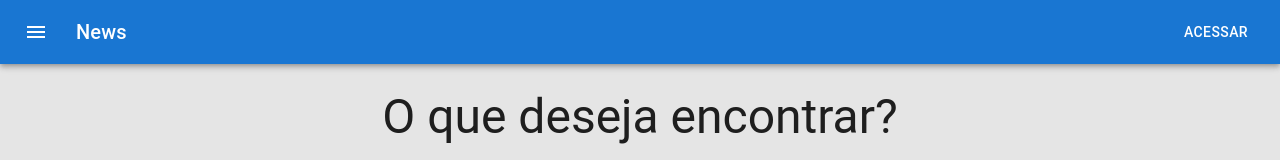
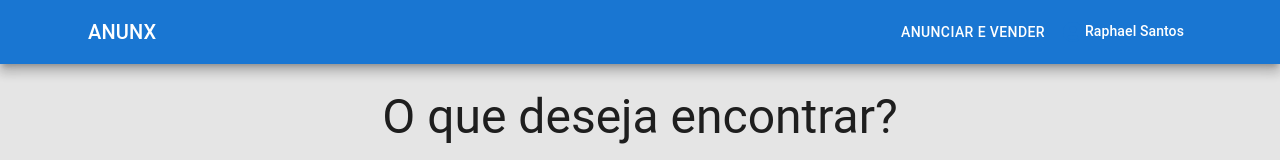
Before and after one commit to RaphaelSantosSilva/myapp2, a Next.js app: page / in a window 1280 px wide. Shown: the top 160 px of the page. Built offline with nearby package versions, Linux system fonts and the light colour scheme.

Commit message:
add menuItem

```diff
--- a/src/app/page.js
+++ b/src/app/page.js
@@ -23,7 +23,7 @@ const Home = () => {
           </Paper>
         </Container>
 
-        <Container maxWidth='md' className={style.destaque}>
+        <Container maxWidth='lg' className={style.destaque}>
           <Typography component='h1' variant="h3" align="center">
             Destaques
           </Typography>
--- a/src/components/Header.js
+++ b/src/components/Header.js
@@ -1,31 +1,60 @@
+"use client"
 import * as React from 'react'
 import AppBar from '@mui/material/AppBar'
 import Box from '@mui/material/Box'
 import Toolbar from '@mui/material/Toolbar'
 import Typography from '@mui/material/Typography'
 import Button from '@mui/material/Button'
-import IconButton from '@mui/material/IconButton'
-import MenuIcon from '@mui/icons-material/Menu'
+import { Avatar, Container, IconButton, Menu, MenuItem } from '@mui/material'
+import style from './Header.module.css'
+import Link from 'next/link'
+import { AccountCircle } from '@mui/icons-material'
+import { useState } from 'react'
 
 const Header = () => {
+  const [anchorUserMenu, setAnchorUserMenu] = useState(false)
+
+  const openUserMenu = Boolean(anchorUserMenu)
+
   return (
     <Box sx={{ flexGrow: 1 }}>
-      <AppBar position="static">
-        <Toolbar>
-          <IconButton
-            size="large"
-            edge="start"
-            color="inherit"
-            aria-label="menu"
-            sx={{ mr: 2 }}
-          >
-            <MenuIcon />
-          </IconButton>
-          <Typography variant="h6" component="div" sx={{ flexGrow: 1 }}>
-            News
-          </Typography>
-          <Button color="inherit">Acessar</Button>
-        </Toolbar>
+      <AppBar position="static" elevation={8} className={style.header}>
+        <Container maxWidth='lg'>
+          <Toolbar>
+            <Typography className={style.logo} variant="h6" component="div" sx={{ flexGrow: 1 }}>
+              ANUNX
+            </Typography>
+            <Link className={style.link} href='/publish'>
+              <Button className={style.button} color="inherit">Anunciar e Vender</Button>
+            </Link>
+            <IconButton color='primary' onClick={(e) => setAnchorUserMenu(e.currentTarget)}>
+              {
+                true === false
+                  ? <Avatar src='' />
+                  : <AccountCircle />
+              }
+              <Typography className={style.user} variant='subtitle2' color='white'>
+                Raphael Santos
+              </Typography>
+            </IconButton>
+            <Menu
+              open={openUserMenu}
+              onClose={() => setAnchorUserMenu(null)}
+              anchorEl={anchorUserMenu}
+              >
+                <Link className={style.menuItem} href='/'>
+                  <MenuItem>Página inicial</MenuItem>
+                </Link>
+                <Link className={style.menuItem} href='/user'>
+                  <MenuItem>Meus anúncios</MenuItem>
+                </Link>
+                <Link className={style.menuItem} href='/publish'>
+                  <MenuItem>Publicar novo anúncio</MenuItem>
+                </Link>
+                <MenuItem>Sair</MenuItem>
+            </Menu>
+          </Toolbar>
+        </Container>
       </AppBar>
     </Box>
   )
--- /dev/null
+++ b/src/components/Header.module.css
@@ -0,0 +1,32 @@
+.header {
+    background-color: black;
+}
+
+.logo {
+    letter-spacing: 8px;
+    font-size: 22px;
+}
+
+.link {
+    text-decoration: none;
+    color: white;
+}
+
+.button {
+    border: 2px solid white;
+    border-radius: 10px;
+}
+
+.button:hover {
+    background-color: white;
+    color: black;
+}
+
+.user {
+    margin-left: 6px;
+}
+
+.menuItem {
+    color: black;
+    text-decoration: none;
+}
```
Also changed, not shown: src/ps5.webp (deleted), src/tv.webp (deleted).
